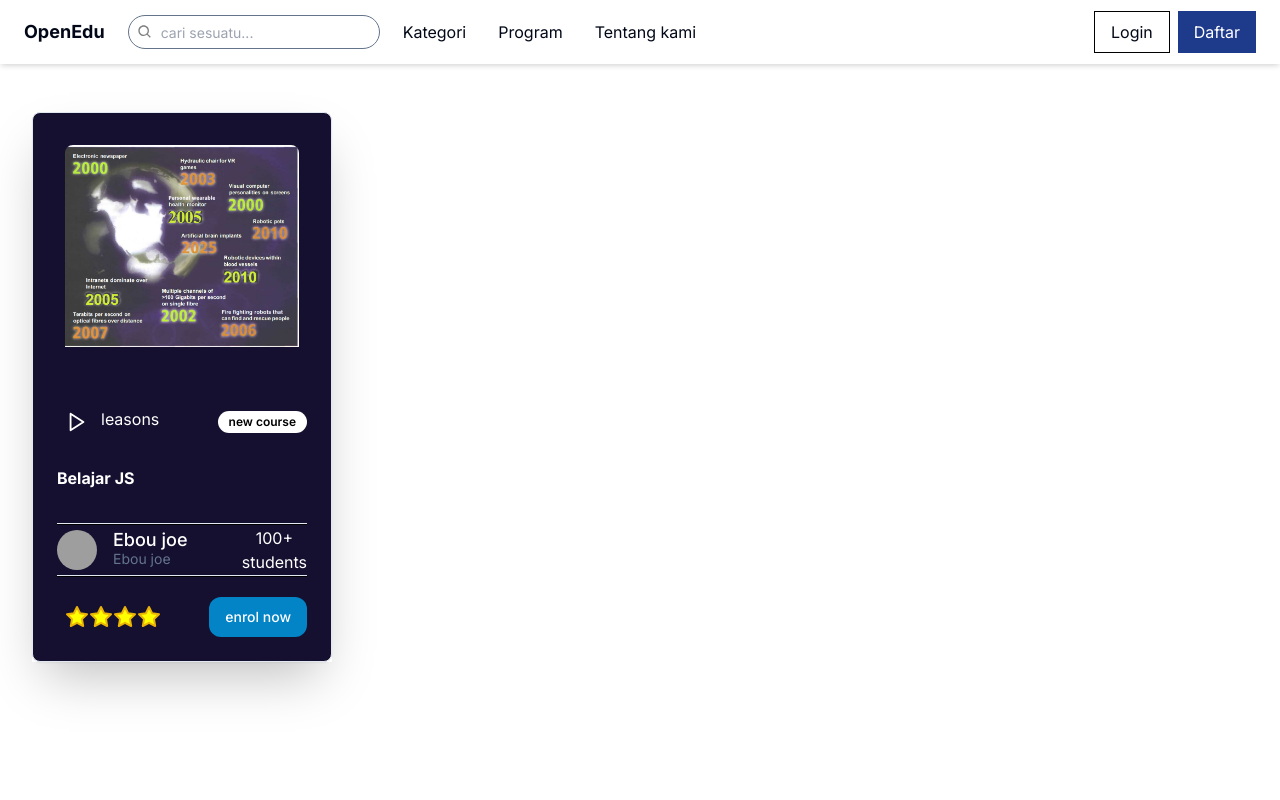
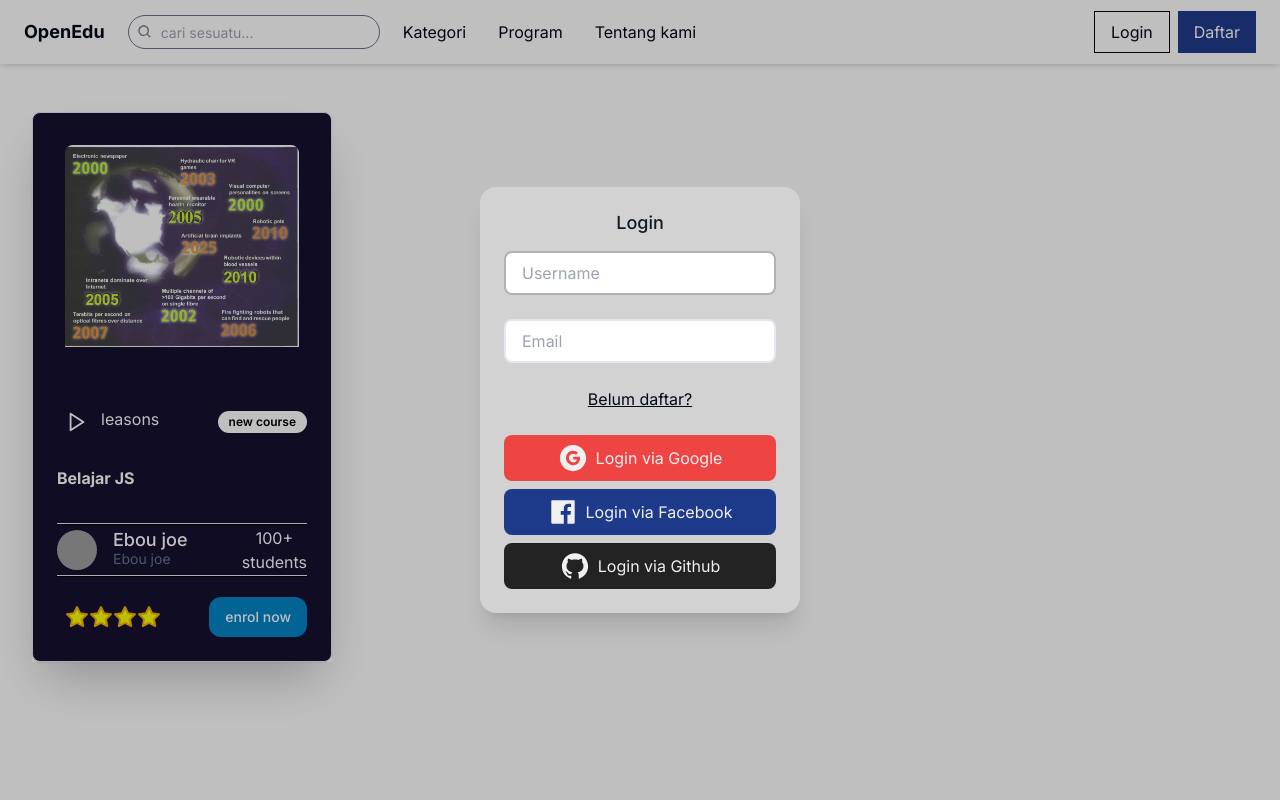
Before and after one commit to pampam01/online_learning_platform, a Next.js app: page / in a window 1280 px wide. Both pictures are taken after a click on the button "Login". Shown: the top 800 px of the page. Built offline with nearby package versions, Linux system fonts and the light colour scheme; grey boxes are pictures that could not be loaded.

Commit message:
adding modal

```diff
--- a/components/Header.tsx
+++ b/components/Header.tsx
@@ -5,15 +5,18 @@ import { AiOutlineClose, AiOutlineMenu } from "react-icons/ai";
 import { BsChevronRight } from "react-icons/bs";
 import { useState } from "react";
 import useMenuRef from "@/app/hooks/useMenuRef";
+import Modal from "./Modal";
 
 const Header = () => {
   const [nav, setNav] = useState(false);
   const [categoryContent, setCategoryContent] = useState(false);
+  const [openModal, setOpenModal] = useState(false);
   let navbarRef = useMenuRef(setNav);
   return (
-    <nav className="">
+    <nav>
       {/* container */}
       <div className="flex justify-between items-center px-6 py-4 tablet:py-0 shadow-[0_2px_6px_-1px_rgb(0_0_0_/_0.2)]">
+        <Modal isOpen={openModal} setIsOpen={setOpenModal} />
         {/* KIRI */}
 
         <div className="flex flex-row items-center">
@@ -95,9 +98,13 @@ const Header = () => {
         </div>
         {/* KANAN */}
         <div className="hidden tablet:flex gap-x-2">
-          <button className="px-4 py-2 border border-black hover:bg-gray-100">
+          <button
+            className="px-4 py-2 border border-black hover:bg-gray-100"
+            onClick={() => setOpenModal(true)}
+          >
             Login
           </button>
+
           <button className="px-4 py-2 bg-blue-900 text-white hover:bg-slate-800">
             Daftar
           </button>
@@ -118,7 +125,9 @@ const Header = () => {
         ref={navbarRef}
       >
         <div className="flex flex-col items-start py-4 border-b-2 gap-y-3 px-4 relative">
-          <button className="text-blue-700">Login</button>
+          <button className="text-blue-700" onClick={() => setOpenModal(true)}>
+            Login
+          </button>
           <button className="text-blue-700">Daftar</button>
           <div
             className="absolute -right-16 border rounded-full p-2 bg-slate-300 cursor-pointer"
--- /dev/null
+++ b/components/Modal.tsx
@@ -0,0 +1,100 @@
+"use client";
+import { Dialog, Transition } from "@headlessui/react";
+import Link from "next/link";
+import { Fragment, useState } from "react";
+import { AiFillFacebook, AiFillGoogleCircle } from "react-icons/ai";
+import { AiFillGithub } from "react-icons/ai";
+
+export default function Modal({
+  isOpen,
+  setIsOpen,
+}: {
+  isOpen: boolean;
+  setIsOpen: (value: boolean) => void;
+}) {
+  function closeModal() {
+    setIsOpen(false);
+  }
+
+  function openModal() {
+    setIsOpen(true);
+  }
+
+  return (
+    <>
+      {/* transisi modal */}
+      <Transition appear show={isOpen} as={Fragment}>
+        {/* modal + full background*/}
+        <Dialog as="div" className="relative z-10" onClose={closeModal}>
+          {/* bagian hitam diluar modal */}
+          <Transition.Child
+            as={Fragment}
+            enter="ease-out duration-300"
+            enterFrom="opacity-0"
+            enterTo="opacity-100"
+            leave="ease-in duration-200"
+            leaveFrom="opacity-100"
+            leaveTo="opacity-0"
+          >
+            <div className="fixed inset-0 bg-black/25" />
+          </Transition.Child>
+          <div className="fixed inset-0 overflow-y-auto">
+            <div className="flex min-h-full items-center justify-center p-4 text-center">
+              <Transition.Child
+                as={Fragment}
+                enter="ease-out duration-300"
+                enterFrom="opacity-0 scale-95"
+                enterTo="opacity-100 scale-100"
+                leave="ease-in duration-200"
+                leaveFrom="opacity-100 scale-100"
+                leaveTo="opacity-0 scale-95"
+              >
+                {/* modal */}
+                <Dialog.Panel className="w-[20rem] max-w-md transform overflow-hidden rounded-2xl bg-white/30 backdrop-blur-sm p-6 text-left align-middle shadow-xl transition-all">
+                  <Dialog.Title
+                    as="h3"
+                    className="text-lg font-medium leading-6 text-center text-gray-900"
+                  >
+                    Login
+                  </Dialog.Title>
+                  <div className="flex flex-col mt-4 gap-y-6">
+                    <input
+                      type="text"
+                      placeholder="Username"
+                      className="border-2 py-2 px-4 rounded-lg w-full focus:outline-none focus:border-black/30"
+                    />
+                    <input
+                      type="text"
+                      placeholder="Email"
+                      className="border-2 py-2 px-4 rounded-lg w-full focus:outline-none focus:border-black/30"
+                    />
+                    <Link
+                      href="/"
+                      className="flex justify-center underline hover:text-blue-800"
+                    >
+                      Belum daftar?
+                    </Link>
+                    <div className="flex flex-col gap-y-2">
+                      <button className="bg-red-500 hover:opacity-90 duration-100 text-[#f0f0f0] py-2 px-4 rounded-lg w-full flex items-center justify-center gap-x-2">
+                        <AiFillGoogleCircle size={30} />
+                        Login via Google
+                      </button>
+                      <button className="bg-blue-900 hover:opacity-90 duration-100 text-[#f0f0f0] py-2 px-4 rounded-lg w-full flex items-center justify-center gap-x-2">
+                        <AiFillFacebook size={30} />
+                        Login via Facebook
+                      </button>
+                      <button className="bg-[#232323] hover:opacity-90 duration-100 text-[#f0f0f0] py-2 px-4 rounded-lg w-full flex items-center justify-center gap-x-2">
+                        <AiFillGithub size={30} />
+                        Login via Github
+                      </button>
+                    </div>
+                  </div>
+                </Dialog.Panel>
+              </Transition.Child>
+            </div>
+          </div>
+        </Dialog>
+      </Transition>
+    </>
+  );
+}
```
Also changed, not shown: package.json (+5 -4 lines), 1 other file (tests, documents, lock files or other folders).
